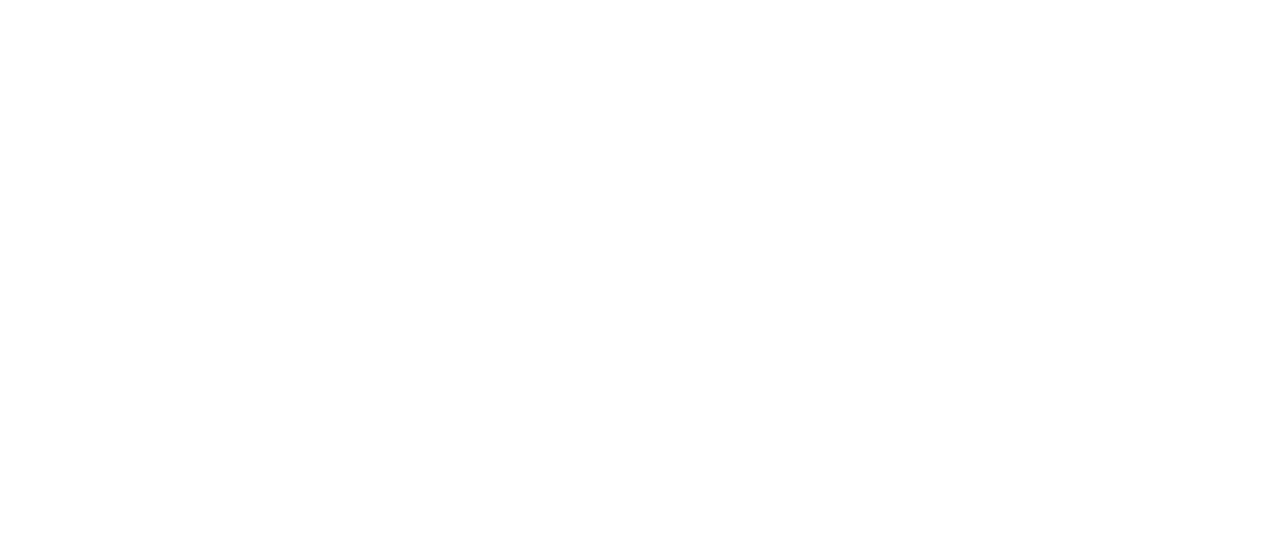
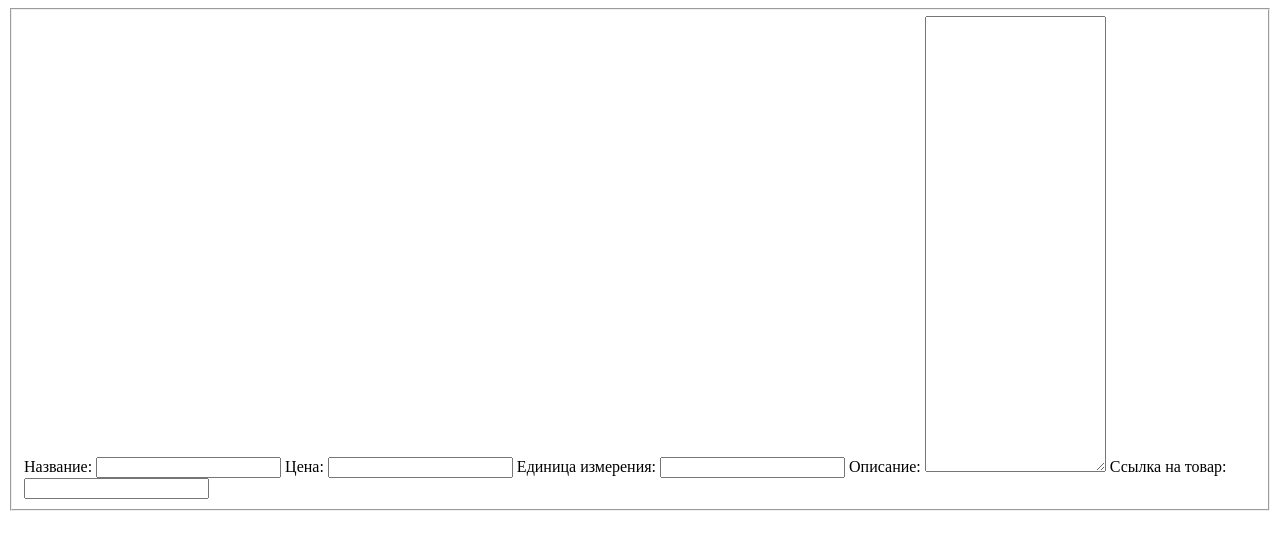
Before and after one commit to Revan4ik/Hillel-HW, a plain HTML site: page index.html in a window 1280 px wide. Drawn offline with Linux system fonts and the light colour scheme.

Commit message:
Update index.html

```diff
--- a/index.html
+++ b/index.html
@@ -1,13 +1,35 @@
+
 <!DOCTYPE html>
 <html lang="en">
-<head>
-    <meta charset="UTF-8">
-    <meta http-equiv="X-UA-Compatible" content="IE=edge">
-    <meta name="viewport" content="width=device-width, initial-scale=1.0">
-    <title>Dz1</title>
-    <link rel="stylesheet" href="./css/style.css">
+  <head>
+    <meta charset="UTF-8" />
+    <meta http-equiv="X-UA-Compatible" content="IE=edge" />
+    <meta name="viewport" content="width=device-width, initial-scale=1.0" />
+    <title>HW16</title>
+    <link rel="stylesheet" href="./css/style.css" />
     <script defer src="./js/js.js"></script>
-</head>
-<body>
-</body>
+  </head>
+  <body>
+    <div class="wrap">
+      <form class="form" name="product">
+        <fieldset>
+          <label for="name">Название:</label>
+          <input type="text" name="nameofproduct" id="name"/>
+          <label for="price">Цена:</label>
+          <input type="text" name="priceofproduct" id="price"/>
+          <label for="measure"> Единица измерения:</label>
+          <input type="text" name="measureofproduct" id="measure"/>
+          <label for="description">Описание:</label>
+          <textarea
+            name="descriptionofproduct"
+            id="description"
+            cols="20"
+            rows="30"
+          ></textarea>
+          <label for="link">Ссылка на товар:</label>
+          <input type="text" name="linkofproduct" id="link"/>
+        </fieldset>
+      </form>
+    </div>
+  </body>
 </html>
```
